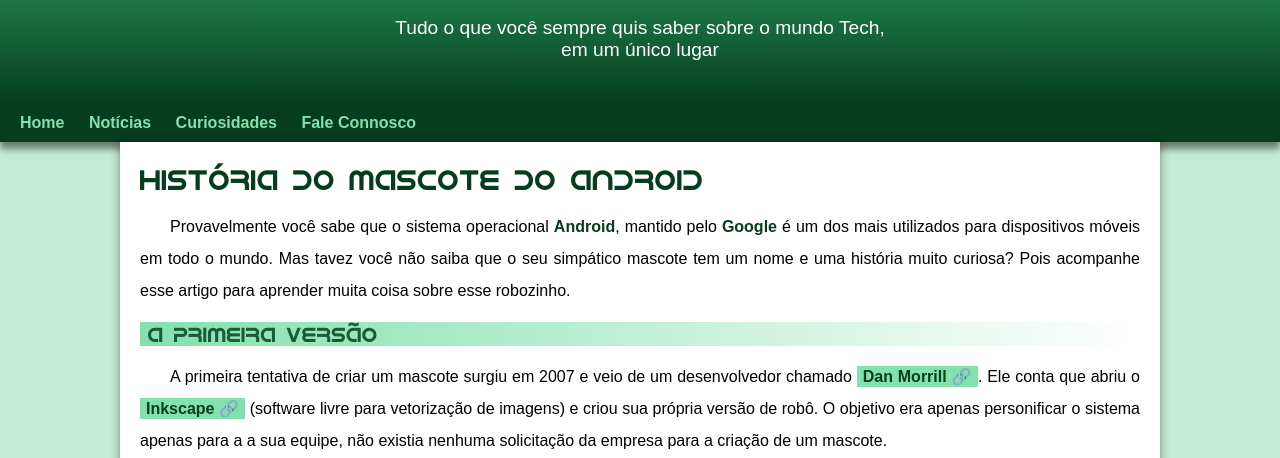
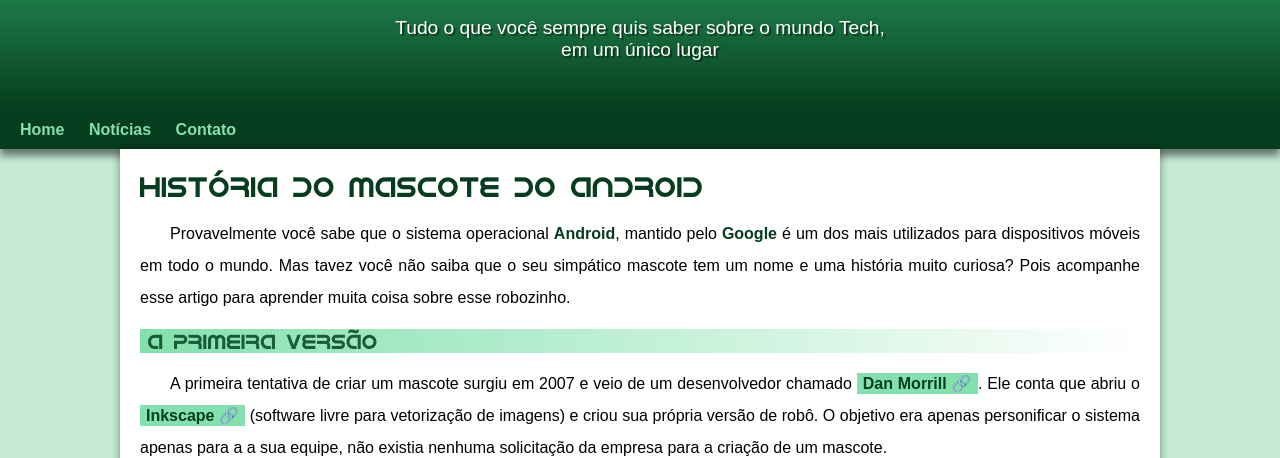
Before and after one commit to DouglaSchmitzz/projeto-android, a plain HTML site: page index.html in a window 1280 px wide. Shown: the part 86-544 px from the top of the page. Drawn offline with Linux system fonts and the light colour scheme; a web font is replaced by a local one.

Commit message:
atualizacao menu

```diff
--- a/estilo/style.css
+++ b/estilo/style.css
@@ -89,6 +89,8 @@
         padding-right: 10px;
         padding-left: 10px;
         margin: auto;
+        padding-bottom: 50px;
+        text-shadow: 2px 2px 0px rgba(0, 0, 0, 0.421);
 }
 
 nav {
--- a/index.html
+++ b/index.html
@@ -17,8 +17,7 @@
     <nav>
         <a href="#">Home</a>
         <a href="#">Notícias</a>
-        <a href="#">Curiosidades</a>
-        <a href="#">Fale Connosco</a>
+        <a href="#">Contato</a>
     </nav>
 
     <main>
```
